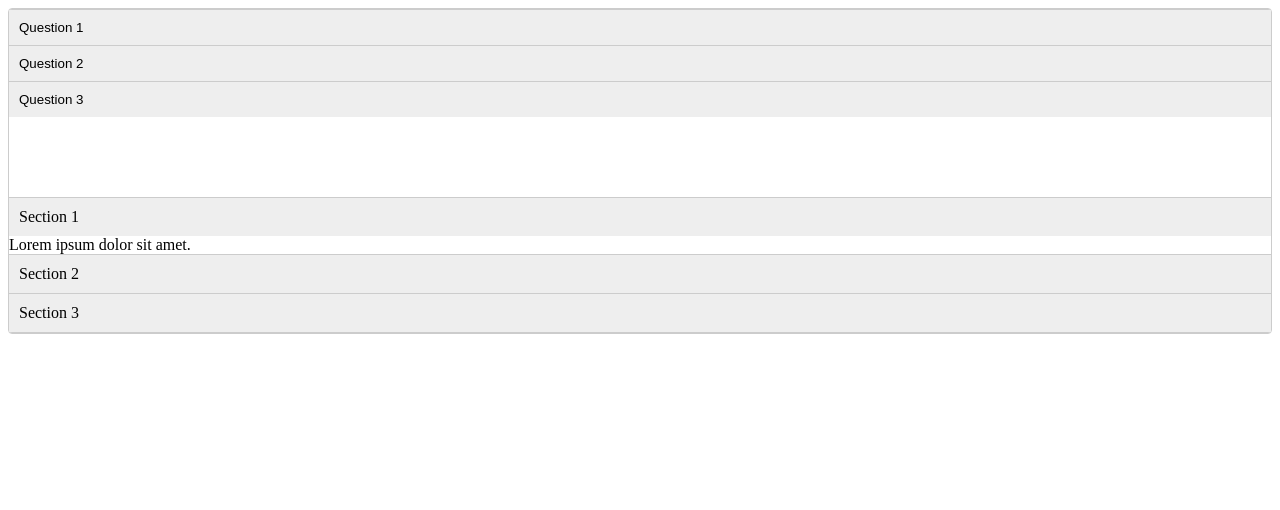
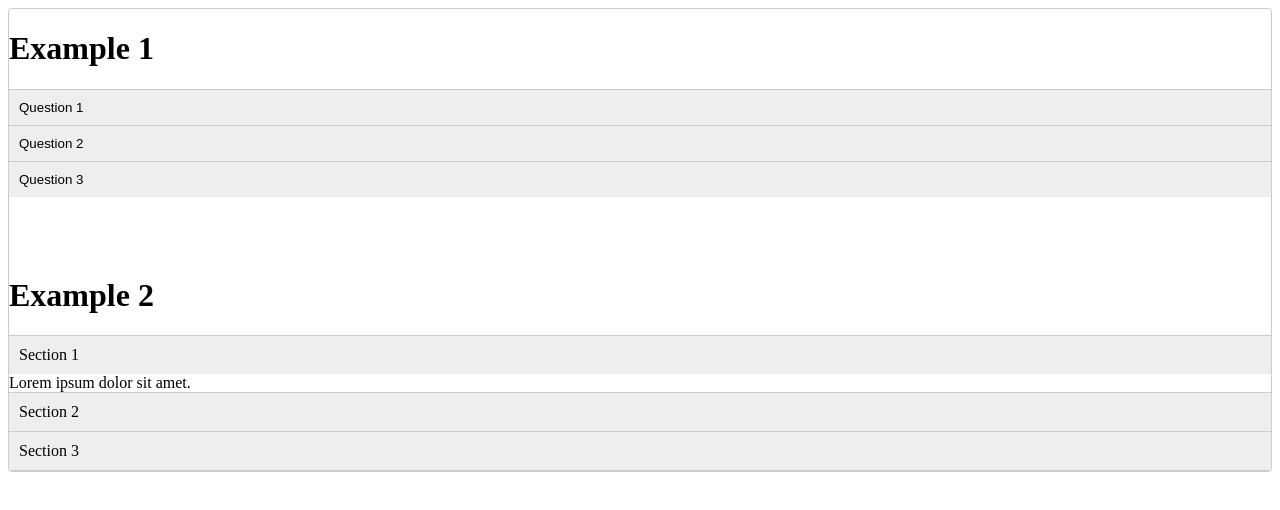
Before and after one commit to michaelcgre/Accordion, a plain HTML site: page index.html in a window 1280 px wide. Drawn offline with Linux system fonts and the light colour scheme.

Commit message:
Added headers

```diff
--- a/index.html
+++ b/index.html
@@ -10,6 +10,7 @@
 
     <body>
         <div class="accordion">
+            <h1>Example 1</h1>
             <div class="accordion-section">
                 <button class="accordion-header">Question 1</button>
                 <div class="accordion-content">Lorem ipsum dolor sit amet, consectetur adipiscing elit.
@@ -48,6 +49,7 @@
                 Vivamus a lacus consequat turpis aliquet commodo. Praesent laoreet molestie aliquam. </div>
         </div>
         <div class="my-accordion">
+            <h1>Example 2</h1>
             <div class="my-accordion-section my-active">
               <div class="my-accordion-header">Section 1</div>
               <div class="my-accordion-content">Lorem ipsum dolor sit amet.</div>
```
